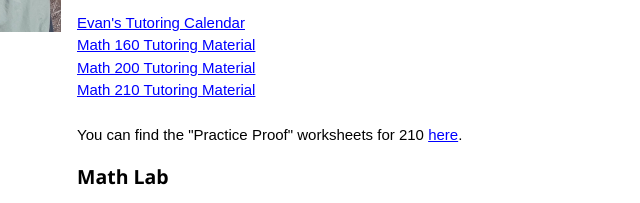
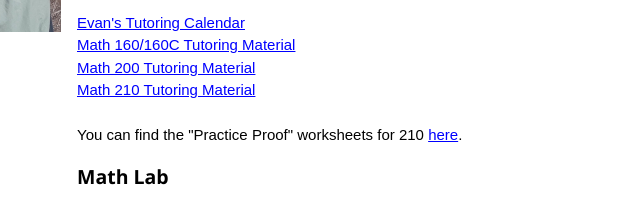
Before and after one commit to evanbarker/mathbarker.github.io, a plain HTML site: page index.html in a window 1280 px wide. Shown: the part 338-541 px from the top of the page, 271-911 px from the left. Drawn offline with nearby package versions, Linux system fonts and the light colour scheme.

Commit message:
Updated link name

```diff
--- a/index.html
+++ b/index.html
@@ -26,7 +26,7 @@
                 <i> Notice: you need to be logged into your Pipeline account to access these links. </i>
                 <ul>
                     <li> <a href="https://calendar.google.com/calendar/u/0?cid=Y19lZXE5aWFrMTJ0YnZwdmU4bWNjYzY5cXZyOEBncm91cC5jYWxlbmRhci5nb29nbGUuY29t">Evan's Tutoring Calendar</a> </li>
-		    <li> <a href="https://drive.google.com/drive/folders/1bYvsbjM1DoWImTkklgVIWgxMpC5Fh3DE?usp=sharing">Math 160 Tutoring Material</a> </li>
+		    <li> <a href="https://drive.google.com/drive/folders/1bYvsbjM1DoWImTkklgVIWgxMpC5Fh3DE?usp=sharing">Math 160/160C Tutoring Material</a> </li>
                     <li> <a href="https://drive.google.com/drive/folders/13pmdLYIkjGhnIZuezYl6qePEeEDEKAqd?usp=sharing">Math 200 Tutoring Material</a> </li>
                     <li> <a href="https://drive.google.com/drive/folders/1gz5CUiFXuri9ln__vLeh9rPjg58eUzRs?usp=sharing">Math 210 Tutoring Material</a> </li>
                 </ul><br>
```
